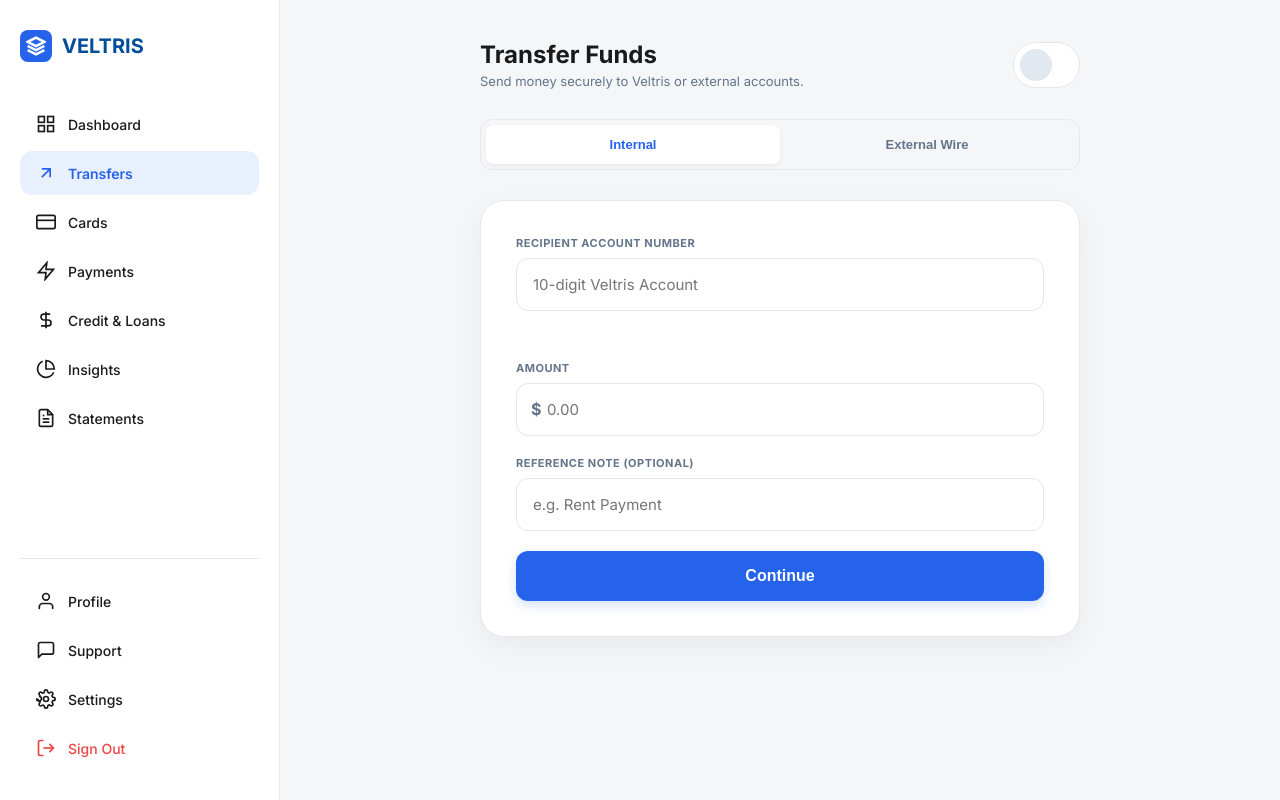
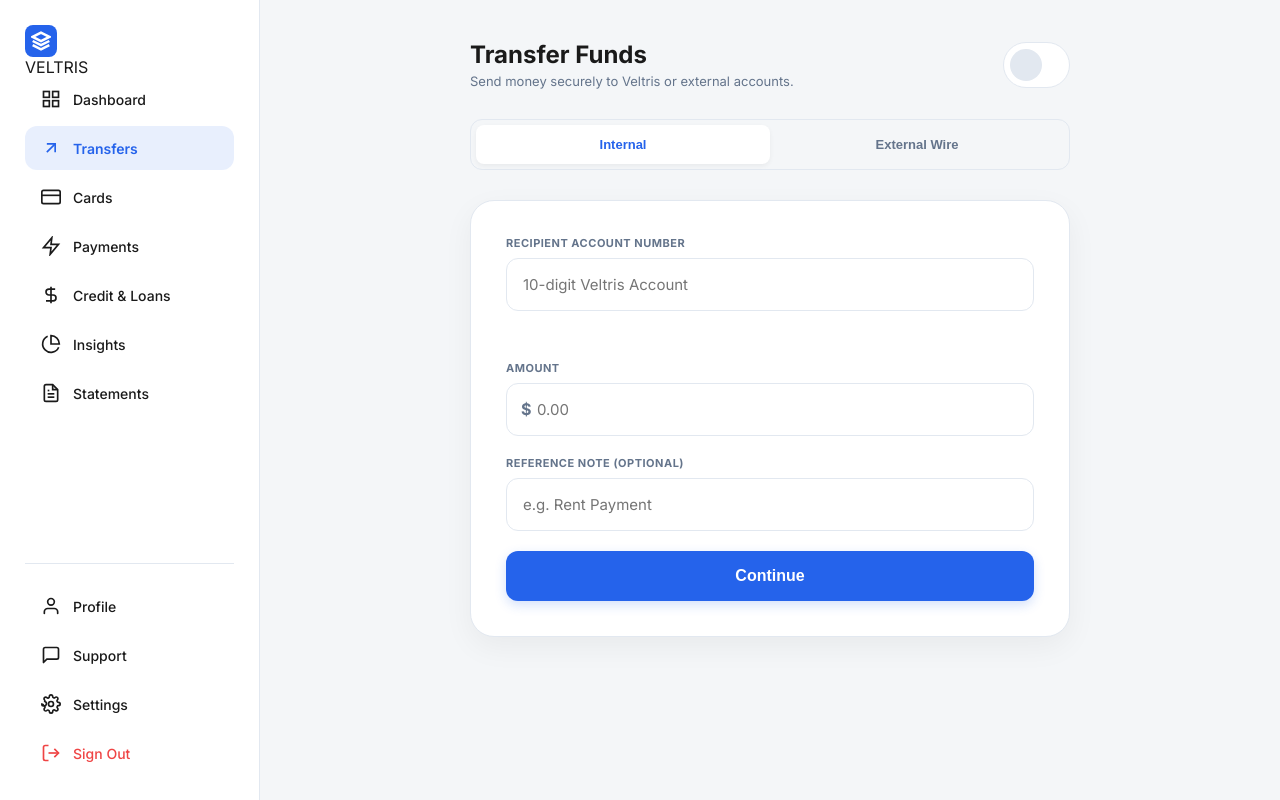
Before and after one commit to veltriscompliance-oss/VeltrisBank, a Django app: template account/templates/account/transfer.html in a window 1280 px wide. Run offline with Django 5.2, Linux system fonts and the light colour scheme; the template is opened without the code that fills it, so the values that code supplies are empty.

Commit message:
Minor Updates

```diff
--- a/account/templates/account/transfer.html
+++ b/account/templates/account/transfer.html
@@ -69,7 +69,7 @@
         body { margin: 0; font-family: 'Inter', sans-serif; background-color: var(--light); color: var(--text-main); display: flex; height: 100vh; overflow: hidden; transition: 0.3s; }
 
         /* SIDEBAR */
-        .sidebar { width: 280px; background: var(--card-bg); border-right: 1px solid var(--border); padding: 30px 20px; display: flex; flex-direction: column; z-index: 1000; transition: transform 0.3s cubic-bezier(0.4, 0, 0.2, 1); }
+        .sidebar { width: 260px; background: var(--card-bg); border-right: 1px solid var(--border); padding: 25px; display: flex; flex-direction: column; z-index: 2000; transition: transform 0.3s cubic-bezier(0.4, 0, 0.2, 1); }}
         .brand { font-size: 20px; font-weight: 800; color: var(--primary); margin-bottom: 40px; display: flex; align-items: center; gap: 10px; }
         .brand-icon { width: 32px; height: 32px; background: var(--accent-color); border-radius: 8px; color: white; display: flex; align-items: center; justify-content: center; }
         .menu-group { display: flex; flex-direction: column; gap: 5px; flex: 1; }
```
